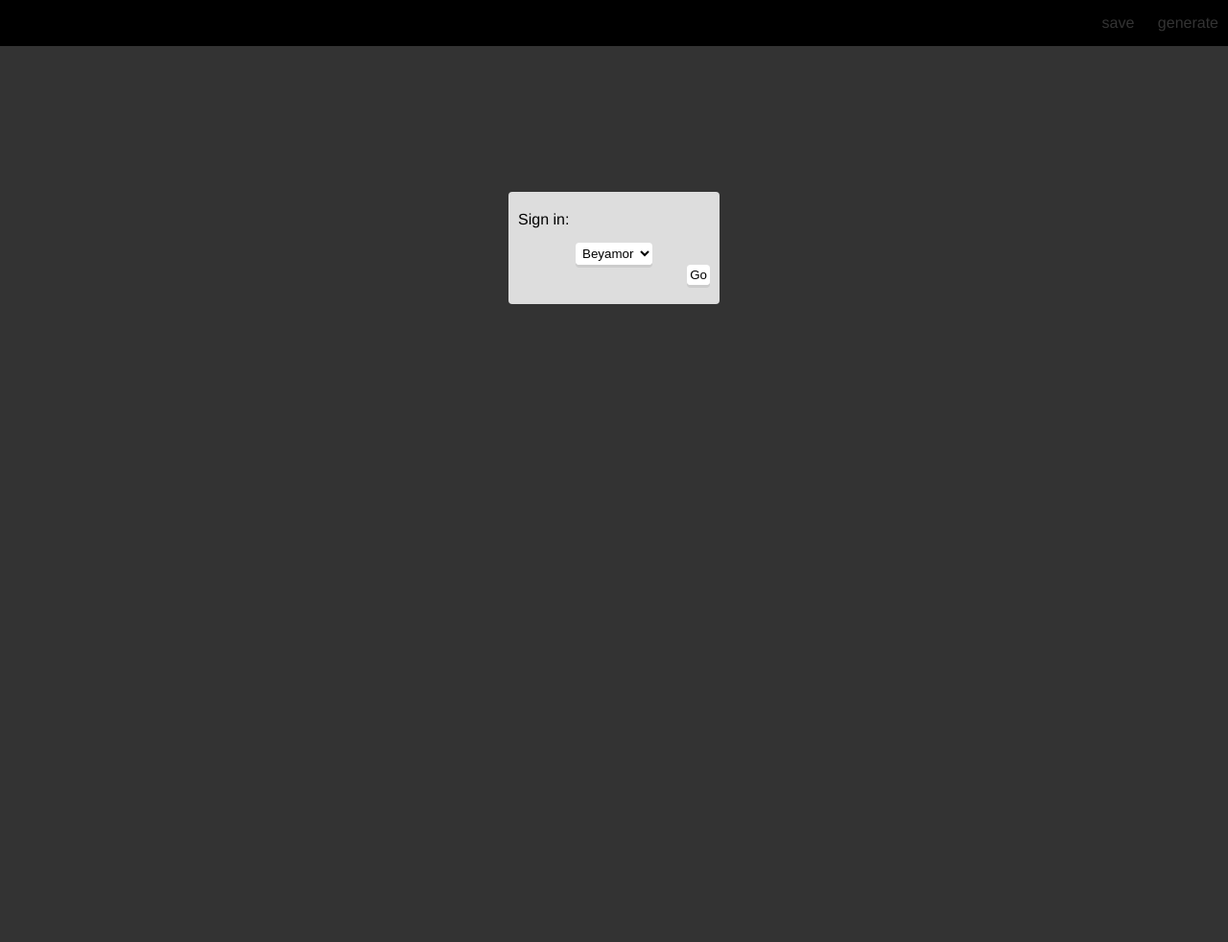
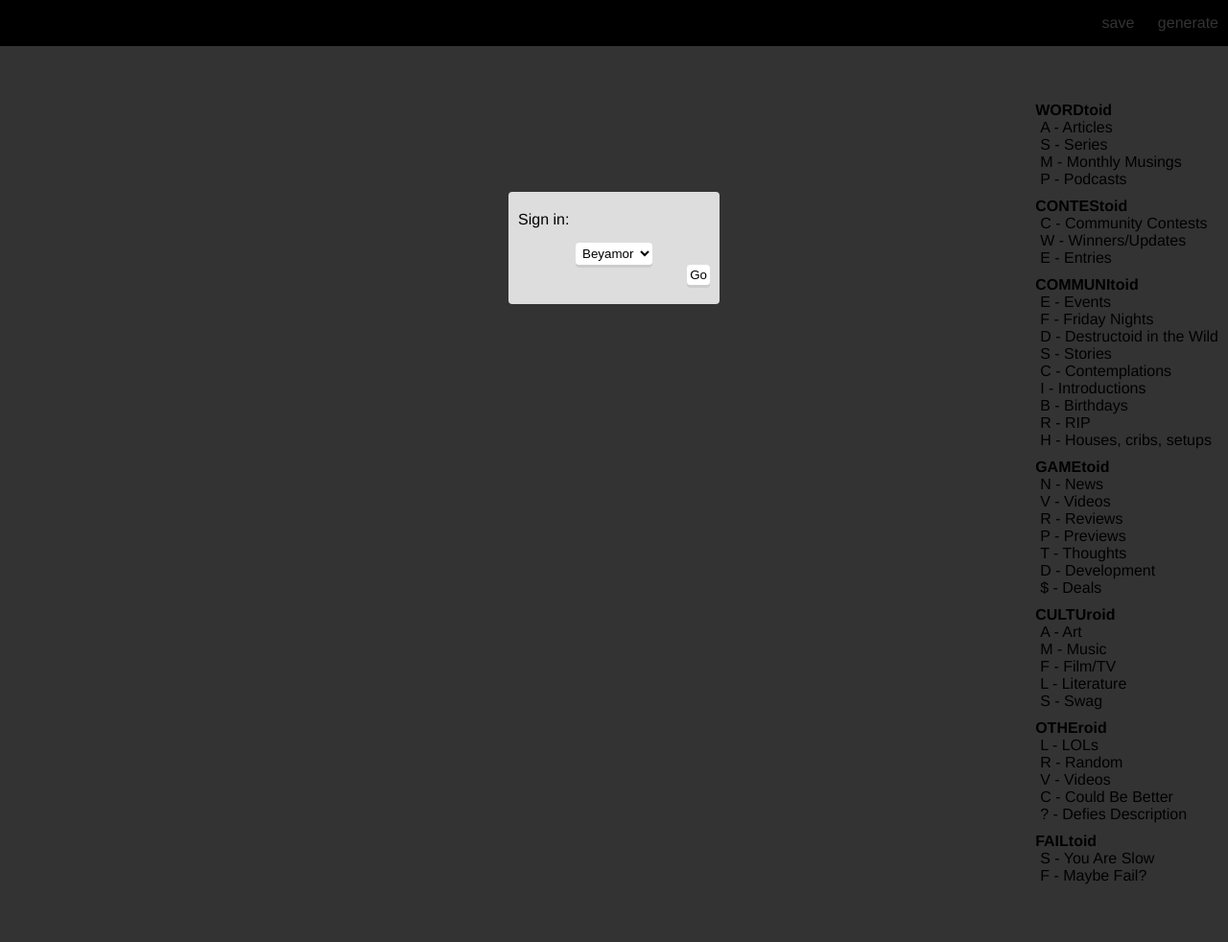
Before and after one commit to Beyamor/recaps, a Flask app: page / in a window 1280 px wide. Shown: the whole page at 96% size. Run offline with Flask 2, Linux system fonts and the light colour scheme; data comes from the database, SQL or seed files in the repository; style sheets or scripts are compiled from the project's sources; some libraries are stand-ins or nearby versions.

Commit message:
Added the legend

```diff
--- a/recaps/scss/main.scss
+++ b/recaps/scss/main.scss
@@ -171,5 +171,22 @@
 }
 
 .action:hover {
-		color: #4998DE;
+	color: #4998DE;
+}
+
+#legend {
+	position: absolute;
+	top: 80px;
+	right: 10px;
+	list-style-type: none;
+
+	li {
+		margin-left: 5px;
 	}
+
+	.l_section {
+		font-weight: bold;
+		margin-left: 0px;
+		margin-top: 10px;
+	}
+}
--- a/recaps/templates/main.html
+++ b/recaps/templates/main.html
@@ -28,6 +28,52 @@
 		<!-- Templates for the views -->
 		{% include 'main-views.html' %}
 
+		<!-- The legend -->
+		<ul id="legend">
+			<li class="l_section">WORDtoid</li>
+			<li>A - Articles</li>
+			<li>S - Series</li>
+			<li>M - Monthly Musings</li>
+			<li>P - Podcasts</li>
+			<li class="l_section">CONTEStoid</li>
+			<li>C - Community Contests</li>
+			<li>W - Winners/Updates</li>
+			<li>E - Entries</li>
+			<li class="l_section">COMMUNItoid</li>
+			<li>E - Events</li>
+			<li>F - Friday Nights</li>
+			<li>D - Destructoid in the Wild</li>
+			<li>S - Stories</li>
+			<li>C - Contemplations</li>
+			<li>I - Introductions</li>
+			<li>B - Birthdays</li>
+			<li>R - RIP</li>
+			<li>H - Houses, cribs, setups</li>
+			<li class="l_section">GAMEtoid</li>
+			<li>N - News</li>
+			<li>V - Videos</li>
+			<li>R - Reviews</li>
+			<li>P - Previews</li>
+			<li>T - Thoughts</li>
+			<li>D - Development</li>
+			<li>$ - Deals</li>
+			<li class="l_section">CULTUroid</li>
+			<li>A - Art</li>
+			<li>M - Music</li>
+			<li>F - Film/TV</li>
+			<li>L - Literature</li>
+			<li>S - Swag</li>
+			<li class="l_section">OTHEroid</li>
+			<li>L - LOLs</li>
+			<li>R - Random</li>
+			<li>V - Videos</li>
+			<li>C - Could Be Better</li>
+			<li>? - Defies Description</li>
+			<li class="l_section">FAILtoid</li>
+			<li>S - You Are Slow</li>
+			<li>F - Maybe Fail?</li>
+		</ul>
+
 		<!-- Our actual recaps -->
 		<div id="recaps">
 		</div>
@@ -56,7 +102,7 @@
 				<p>Sign in:</p>
 				<select class="recapper">
 					{% for recapper in recappers %}
-						<option value="{{ recapper['id'] }}">{{ recapper['name'] }}</option>
+					<option value="{{ recapper['id'] }}">{{ recapper['name'] }}</option>
 					{% endfor %}
 				</select>
 				<button type="button">Go</button>
```
